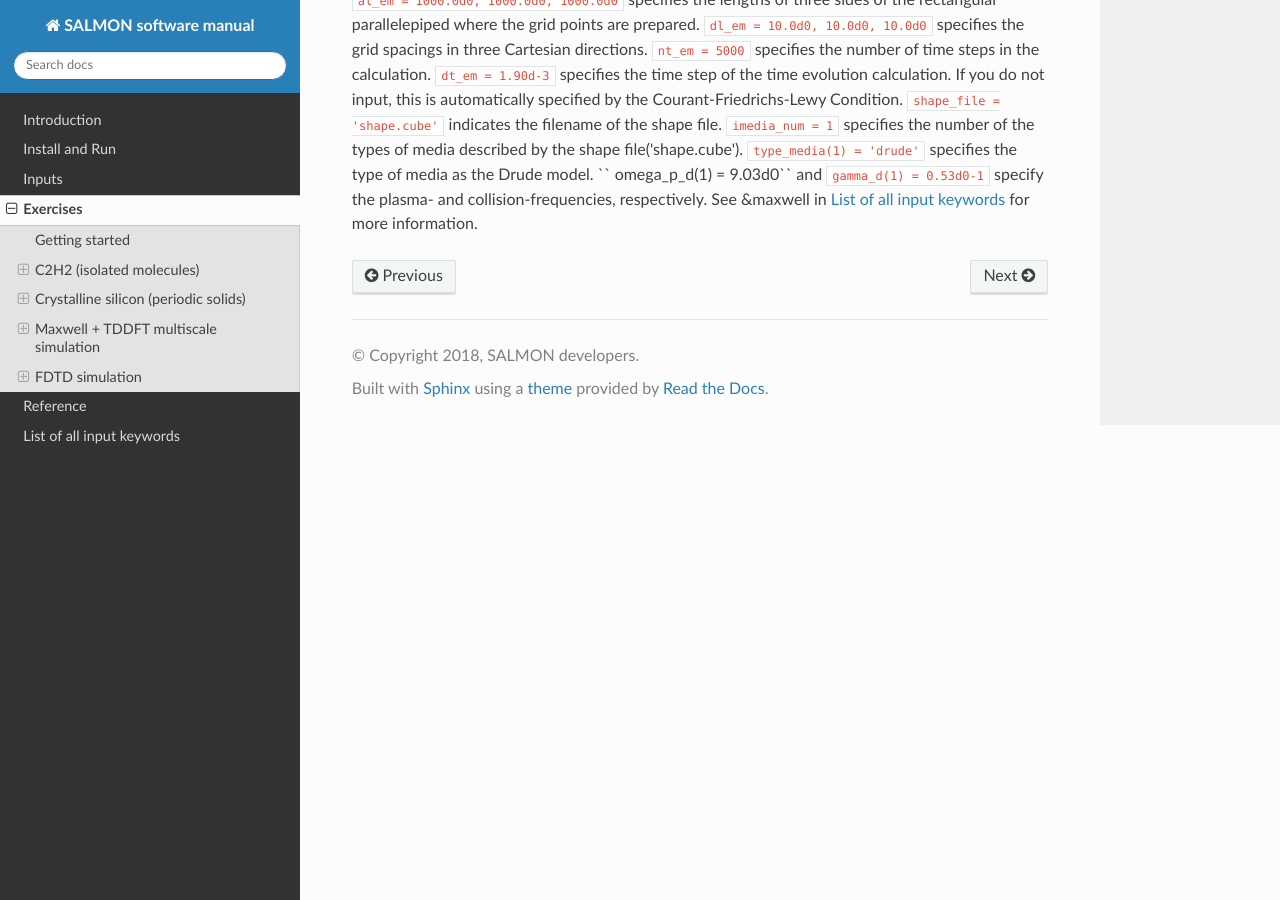
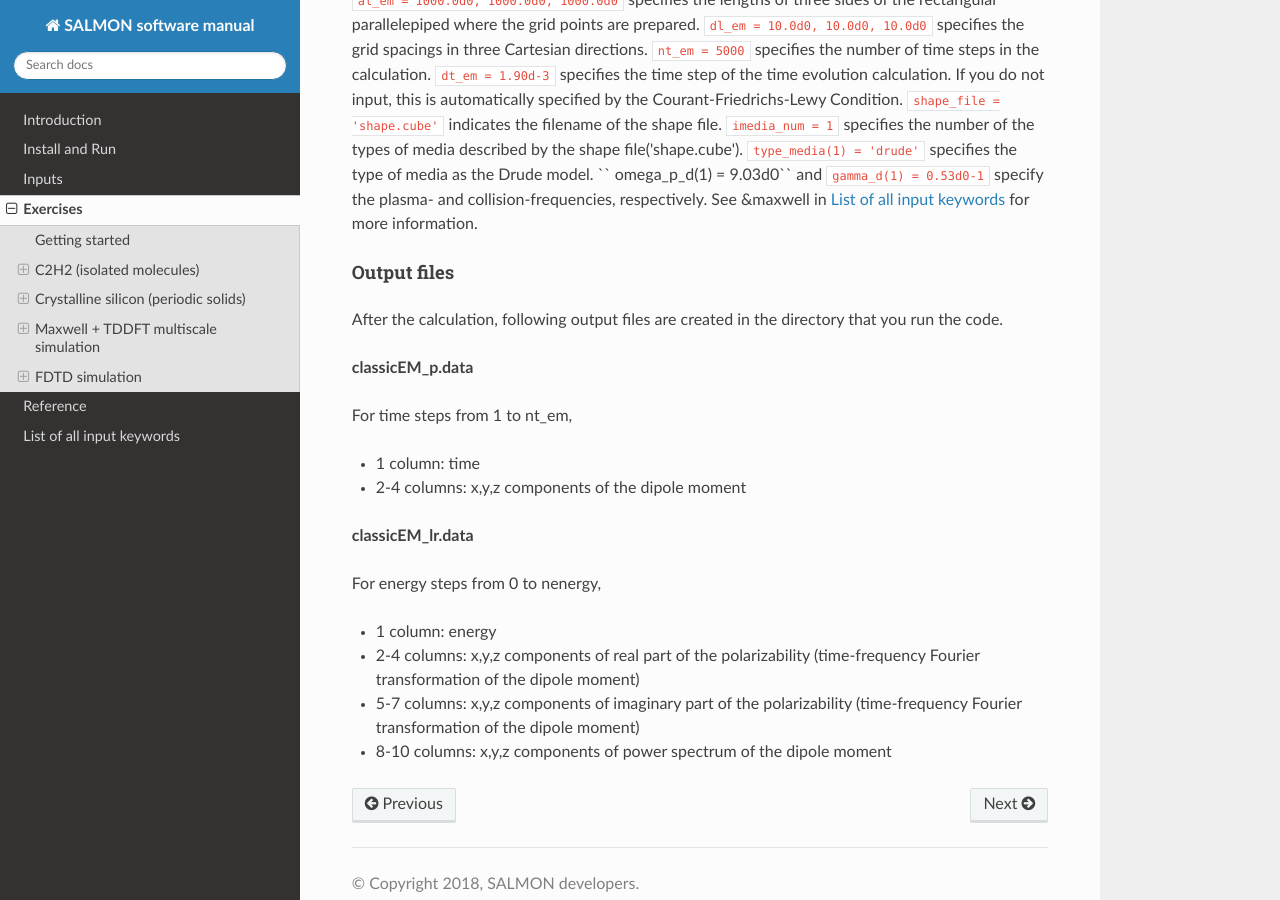
Before and after one commit to SALMON-TDDFT/SALMON-DOCS, a Sphinx documentation site: the page built from source/exercises.rst, in a window 1280 px wide and 900 px high, scrolled down 56802 px. Built offline with Sphinx 7.4.7 and the Read the Docs theme 2.0.0, drawn with Linux system fonts in a browser that asks for light colours; formulas are drawn with MathJax 3.

Commit message:
Update exercises.rst

```diff
--- a/source/exercises.rst
+++ b/source/exercises.rst
@@ -3251,3 +3251,24 @@ If you do not input, this is automatically specified by the Courant-Friedrichs-L
 ``type_media(1) = 'drude'`` specifies the type of media as the Drude model.
 `` omega_p_d(1) = 9.03d0`` and ``gamma_d(1) = 0.53d0-1`` specify the plasma- and collision-frequencies, respectively.
 See &maxwell in :any:`List of all input keywords <List of all input keywords>` for more information.
+
+Output files
+^^^^^^^^^^^^
+
+After the calculation, following output files are created in the directory that you run the code.
+
+**classicEM_p.data**
+
+For time steps from 1 to nt_em,
+
+-  1 column: time
+-  2-4 columns: x,y,z components of the dipole moment
+
+**classicEM_lr.data**
+
+For energy steps from 0 to nenergy,
+
+-  1 column: energy
+-  2-4 columns: x,y,z components of real part of the polarizability (time-frequency Fourier transformation of the dipole moment)
+-  5-7 columns: x,y,z components of imaginary part of the polarizability (time-frequency Fourier transformation of the dipole moment)
+-  8-10 columns: x,y,z components of power spectrum of the dipole moment
```
